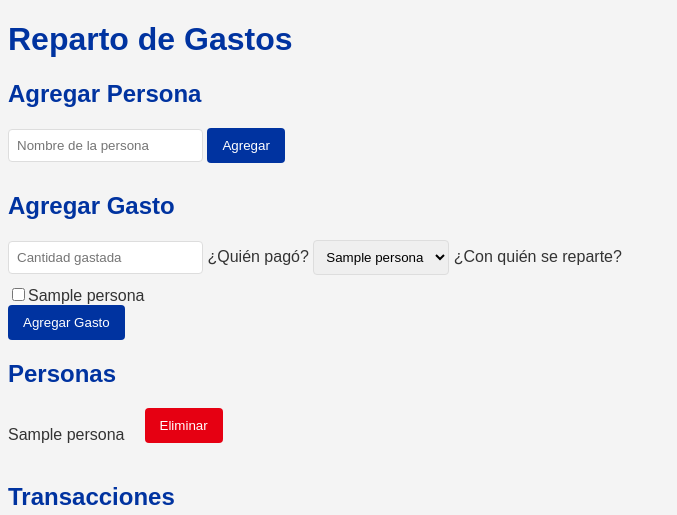
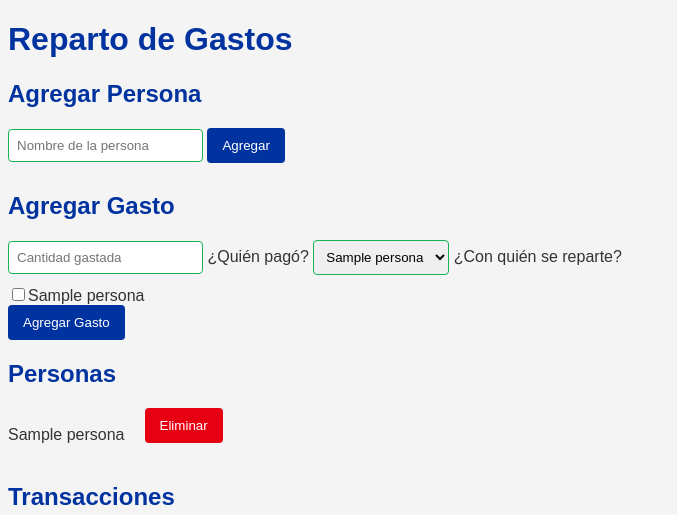
Before and after one commit to jhoyocartes/AppGastos, a Flask app: template templates/index.html in a window 1280 px wide. Shown: the top 515 px of the page, without its empty margins (0-677 px from the left). Run offline with Flask 3, Linux system fonts and the light colour scheme; the template is opened without the code that fills it: most values are stand-ins (such as "Sample title", 1, 10 or a date in 2020).

Commit message:
bug introducido

```diff
--- a/static/styles.css
+++ b/static/styles.css
@@ -17,7 +17,7 @@ form {
 input[type="text"], input[type="number"], select {
     margin-bottom: 10px;
     padding: 8px;
-    border: 1px solid #ddd;
+    border: 1px solid #15b351;
     border-radius: 4px;
 }
 
```
